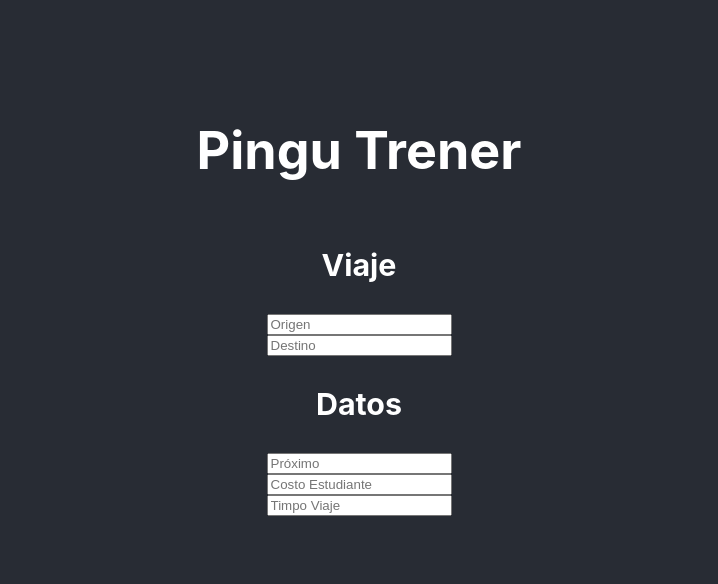
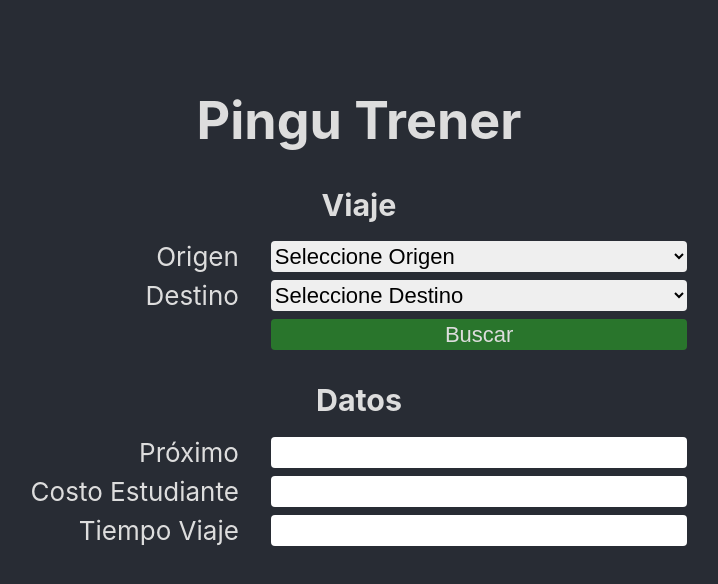
Before and after one commit to pinguinosod/pingu-trener, a React (Create React App) app: page / in a window 1280 px wide. Shown: the top 584 px of the page, without its empty margins (281-999 px from the left). Built offline with nearby package versions, Linux system fonts and the light colour scheme.

Commit message:
Add some css

```diff
--- a/src/App.css
+++ b/src/App.css
@@ -7,5 +7,9 @@
   align-items: center;
   justify-content: center;
   font-size: calc(10px + 2vmin);
-  color: white;
+  color: #ddd;
 }
+
+main > div + div {
+  margin-top: 32px;
+}
--- a/src/components/Input.css
+++ b/src/components/Input.css
@@ -1,4 +1,38 @@
 .travel-input {
   display: grid;
-  grid-template-columns: auto;
+  grid-template-columns: 1fr 2fr;
+  grid-template-rows: 3fr 2fr 2fr 2fr;
+  column-gap: 32px;
+  row-gap: 8px;
 }
+
+.travel-input > *:first-child {
+  grid-column-start: 1;
+  grid-column-end: 3;
+}
+
+.travel-input > h3 {
+  margin: 0;
+}
+
+.travel-input > label {
+  text-align: right;
+}
+
+.travel-input > select {
+  font-size: calc(6px + 2vmin);
+  border-radius: 4px;
+  cursor: pointer;
+  border: none;
+}
+
+.travel-input > button {
+  grid-column-start: 2;
+  grid-column-end: 3;
+  font-size: calc(6px + 2vmin);
+  border-radius: 4px;
+  background-color: #29752c;
+  border: none;
+  color: #ddd;
+  cursor: pointer;
+}
--- a/src/components/Input.js
+++ b/src/components/Input.js
@@ -5,8 +5,19 @@ function Input() {
   return (
     <div className="travel-input">
       <h3>Viaje</h3>
-      <input type="text" placeholder="Origen"></input>
-      <input type="text" placeholder="Destino"></input>
+      <label>Origen</label>
+      <select name="origen">
+        <option value="" selected>Seleccione Origen</option>
+        <option value="0">Puerto</option>
+        <option value="23">Olmué</option>
+      </select>
+      <label for="destino">Destino</label>
+      <select name="destino">
+        <option value="" selected>Seleccione Destino</option>
+        <option value="0">Puerto</option>
+        <option value="23">Olmué</option>
+      </select>
+      <button onClick={() => alert('hola')}>Buscar</button>
     </div>
   );
 }
--- a/src/components/Result.css
+++ b/src/components/Result.css
@@ -1,5 +1,27 @@
 .travel-result {
   display: grid;
-  grid-template-columns: auto;
+  grid-template-columns: 1fr 2fr;
+  grid-template-rows: 3fr 2fr 2fr 2fr;
+  column-gap: 32px;
+  row-gap: 8px;
   margin-bottom: 200px;
 }
+
+.travel-result > *:first-child {
+  grid-column-start: 1;
+  grid-column-end: 3;
+}
+
+.travel-result > h3 {
+  margin: 0;
+}
+
+.travel-result > label {
+  text-align: right;
+}
+
+.travel-result > input[type=text] {
+  font-size: calc(6px + 2vmin);
+  border-radius: 4px;
+  border: none;
+}
--- a/src/components/Result.js
+++ b/src/components/Result.js
@@ -5,9 +5,12 @@ function Result() {
   return (
     <div className="travel-result">
       <h3>Datos</h3>
-      <input type="text" placeholder="Próximo"></input>
-      <input type="text" placeholder="Costo Estudiante"></input>
-      <input type="text" placeholder="Timpo Viaje"></input>
+      <label for="proximo">Próximo</label>
+      <input type="text" name="proximo" readOnly></input>
+      <label for="costo">Costo Estudiante</label>
+      <input type="text" name="costo" readOnly></input>
+      <label for="tiempo">Tiempo Viaje</label>
+      <input type="text"name="tiempo" readOnly></input>
     </div>
   );
 }
```
